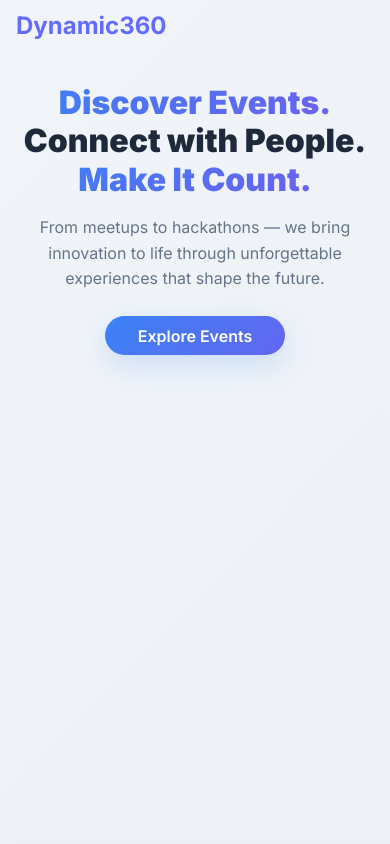
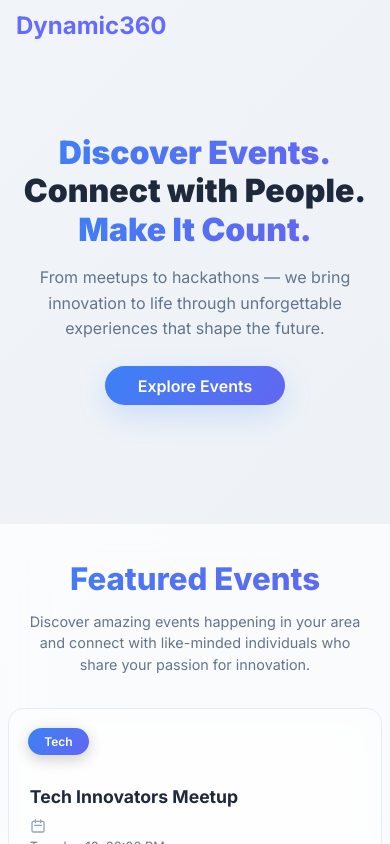
Before and after one commit to ChaudaryAbdullah/dynamic-360, a React (Vite) app: page / in a window 390 px wide. Shown: the top 844 px of the page. Built offline with nearby package versions, Linux system fonts and the light colour scheme.

Commit message:
first commit

```diff
--- a/src/styles/Home.css
+++ b/src/styles/Home.css
@@ -523,6 +523,7 @@ body {
 
   .hero-section {
     padding: 2rem 1rem;
+    margin-top: 50px;
   }
 
   .hero-title {
@@ -650,6 +651,8 @@ body {
   }
   .hero-section {
     padding: 1.5rem 0.5rem;
+    min-height: 50vh;
+    margin-top: 50px;
   }
 
   .hero-title {
@@ -820,6 +823,8 @@ body {
     margin: 0.4rem;
   }
   .hero-section {
+    min-height: 50vh;
+    margin-top: 50px;
     padding: 1rem;
   }
 
```
